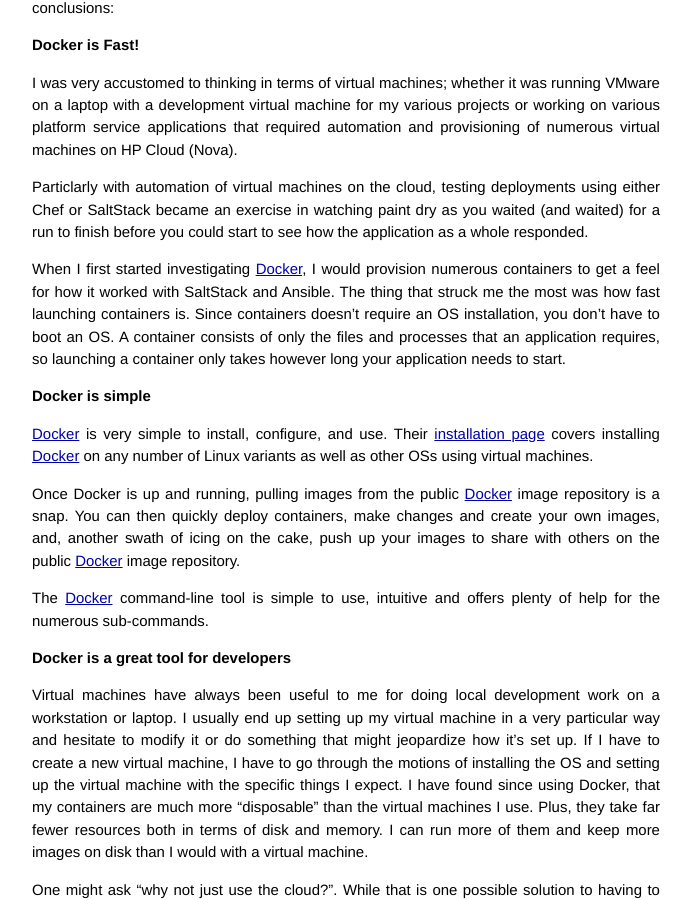
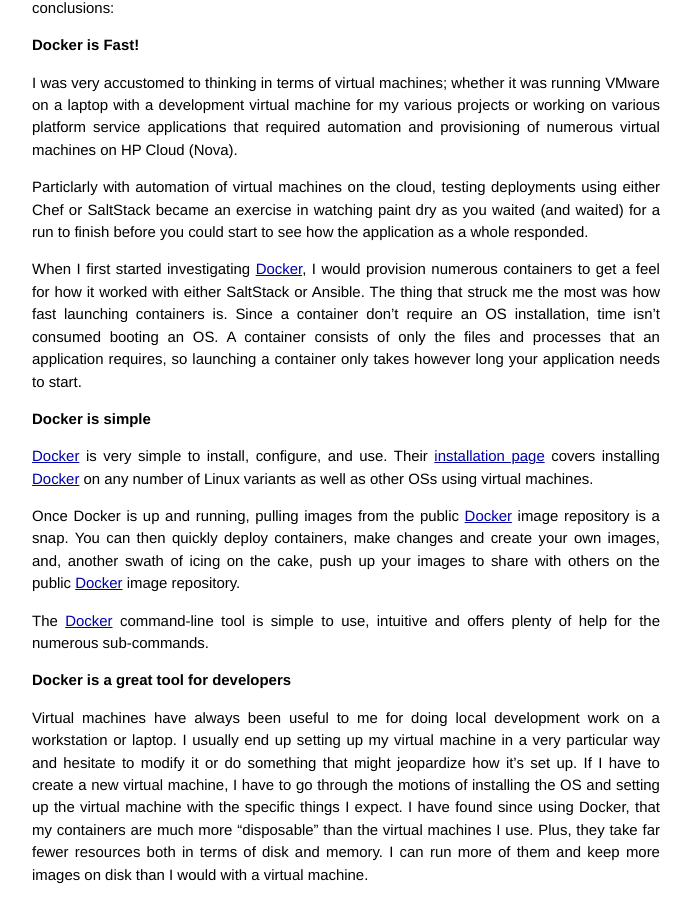
Before and after one commit to CaptTofu/patg.net, a Jekyll site: the page built from _posts/2014-06-06-docker-intro.markdown, in a window 1280 px wide and 900 px high, scrolled down 2283 px. Shown: the whole window, without its empty margins (294-985 px from the left). Built offline with Jekyll 4.4.1, drawn with Linux system fonts in a browser that asks for light colours; Markdown is read by kramdown in place of the engine named in the settings; comment, search, counter and statistics services are not loaded.

Commit message:
small tweeks after post (1)

```diff
--- a/_posts/2014-06-06-docker-intro.markdown
+++ b/_posts/2014-06-06-docker-intro.markdown
@@ -57,7 +57,7 @@
 
 Particlarly with automation of virtual machines on the cloud, testing deployments using either Chef or SaltStack became an exercise in watching paint dry as you waited (and waited) for a run to finish before you could start to see how the application as a whole responded.
 
-When I first started investigating [Docker][Docker], I would provision numerous containers to get a feel for how it worked with SaltStack and Ansible. The thing that struck me the most was how fast launching containers is. Since containers doesn't require an OS installation, you don't have to boot an OS. A container consists of only the files and processes that an application requires, so launching a container only takes however long your application needs to start.
+When I first started investigating [Docker][Docker], I would provision numerous containers to get a feel for how it worked with either SaltStack or Ansible. The thing that struck me the most was how fast launching containers is. Since a container don't require an OS installation, time isn't consumed booting an OS. A container consists of only the files and processes that an application requires, so launching a container only takes however long your application needs to start.
 
 
 ### Docker is simple
```
